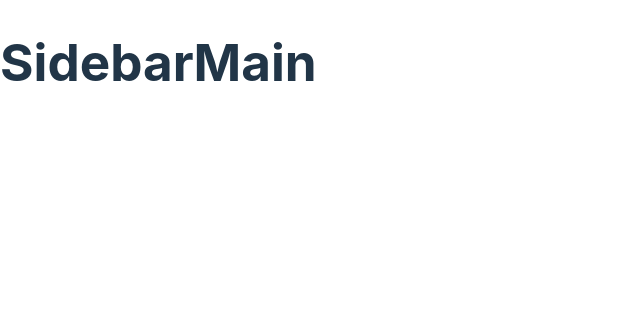
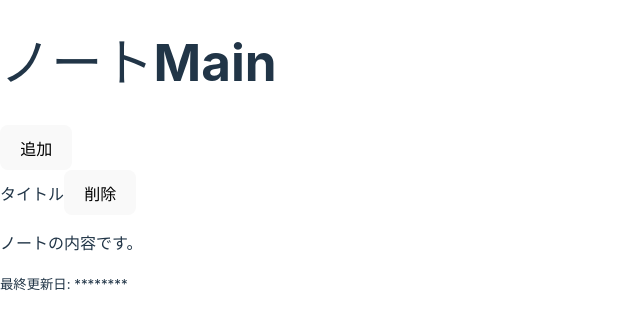
Before and after one commit to j19015/note-with-react-and-markdown, a React (Vite) app: page / in a window 1280 px wide. Shown: the top 328 px of the page, without its empty margins (0-640 px from the left). Built offline with nearby package versions, Linux system fonts and the light colour scheme; the HTML template or start-up script is replaced by a standard one.

Commit message:
add: SidebarのHTMLを記述

```diff
--- a/src/components/Sidebar.jsx
+++ b/src/components/Sidebar.jsx
@@ -3,8 +3,21 @@
 
 function Sidebar() {
   return (
-    <div className="Sidebar">
-      <h1>Sidebar</h1>
+    <div className="app-sidebar">
+      <div className="app-sidebar-header">
+        <h1>ノート</h1>
+        <button type="button">追加</button>
+      </div>
+      <div className="app-sidebar-notes">
+        <div className="app-sidebar-note">
+          <div className="sidebar-note-title">
+            <strong>タイトル</strong>
+            <button type="button">削除</button>
+          </div>
+          <p>ノートの内容です。</p>
+          <small className="note-meta">最終更新日: ********</small>
+        </div>
+      </div>
     </div>
   );
 }
```
